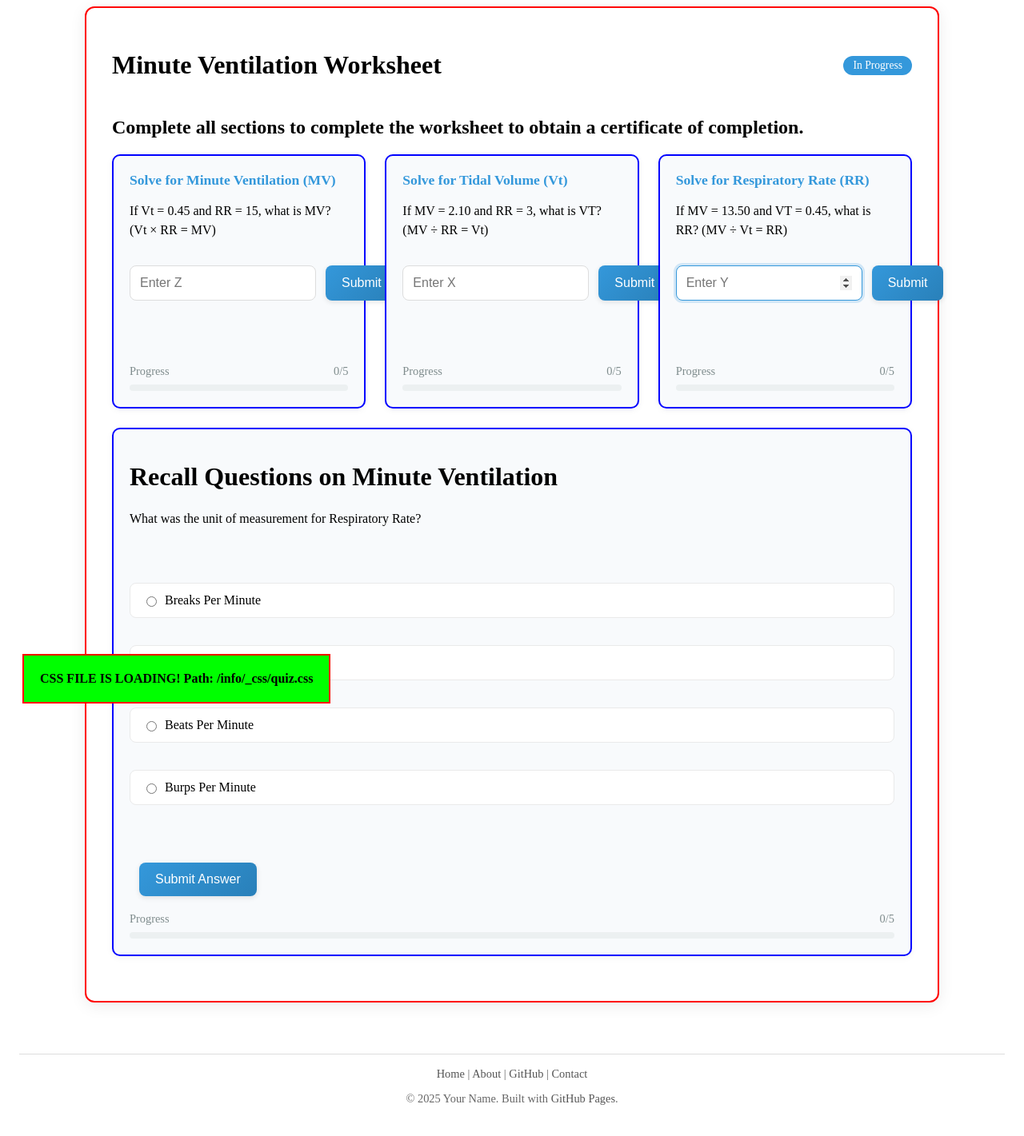
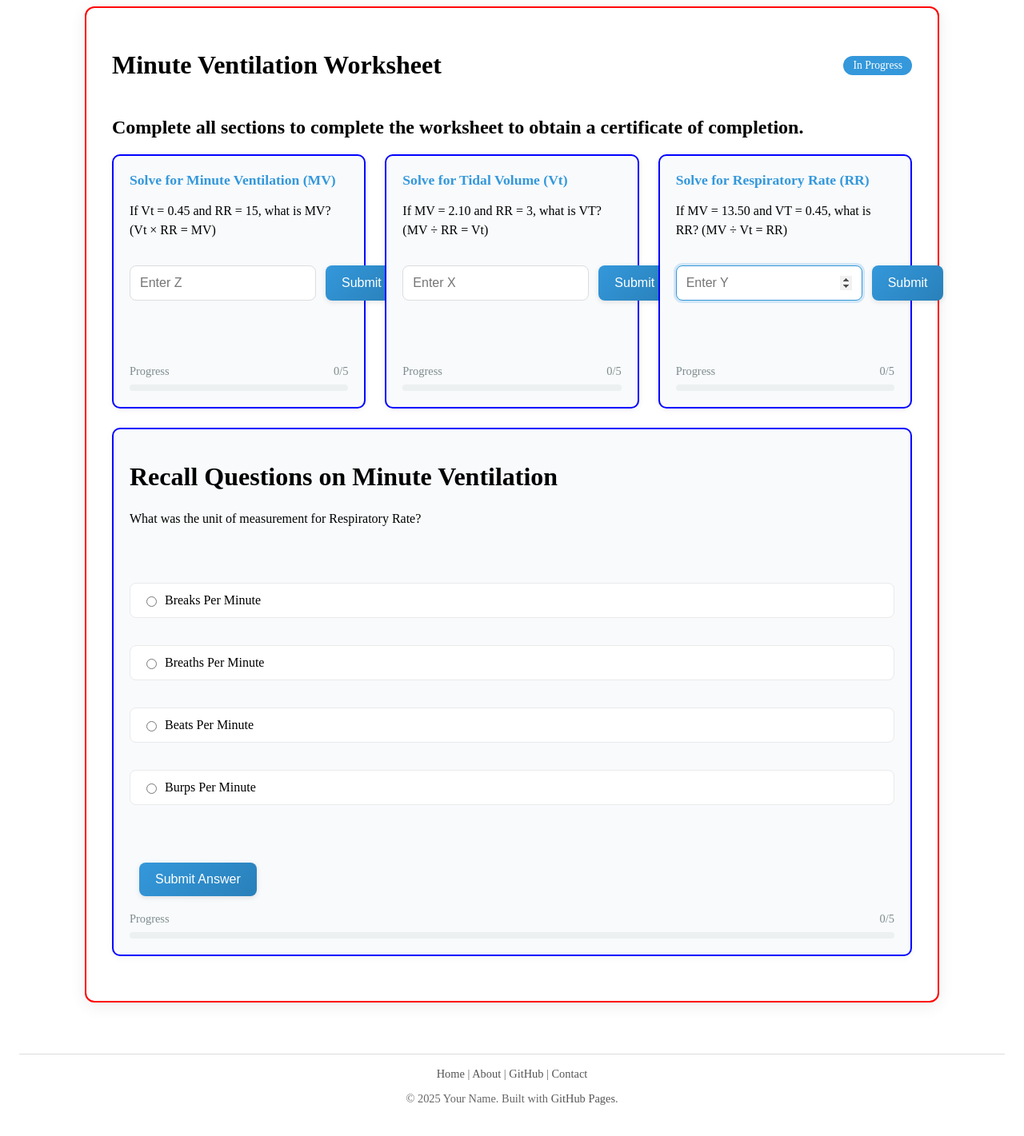
Before and after one commit to ZBZFirst/info, a Jekyll site: the page built from testquiz.md, in a window 1280 px wide. Shown: the whole page at 80% size. Built offline with Jekyll 4.4.1, drawn with Linux system fonts in a browser that asks for light colours.

Commit message:
Update quizlayout.html

```diff
--- a/_layouts/quizlayout.html
+++ b/_layouts/quizlayout.html
@@ -5,23 +5,6 @@
     <meta name="viewport" content="width=device-width, initial-scale=1.0">
     <title>{{ page.title | default: site.title }}</title>
     <link rel="stylesheet" href="_css/quiz.css">
-    <style>
-      /* Debug test - remove after verification */
-      body::after {
-        content: "CSS FILE IS LOADING! Path: {{ '/info/_css/quiz.css' | relative_url }}";
-        display: block;
-        padding: 20px;
-        background: lime;
-        color: black;
-        text-align: center;
-        font-weight: bold;
-        margin: 20px;
-        border: 2px solid red;
-        position: fixed;
-        bottom: 0;
-        z-index: 9999;
-      }
-    </style>
 </head>
 <body>
     {{ content }}
```
